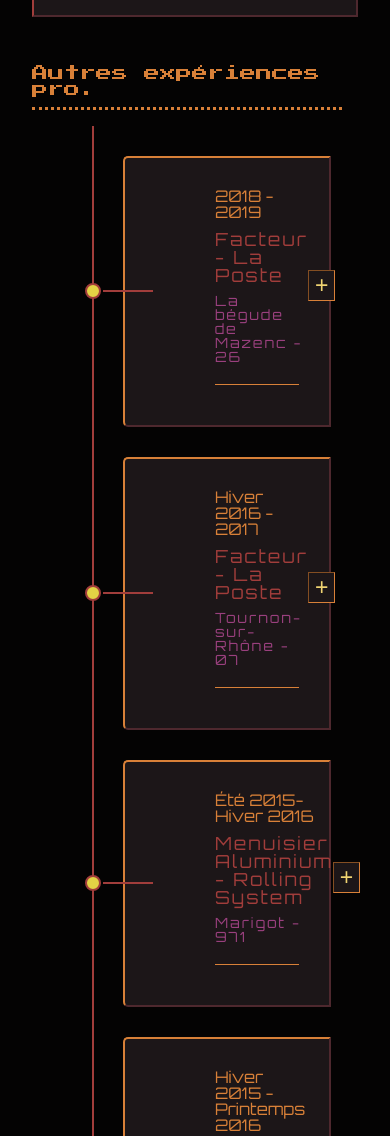
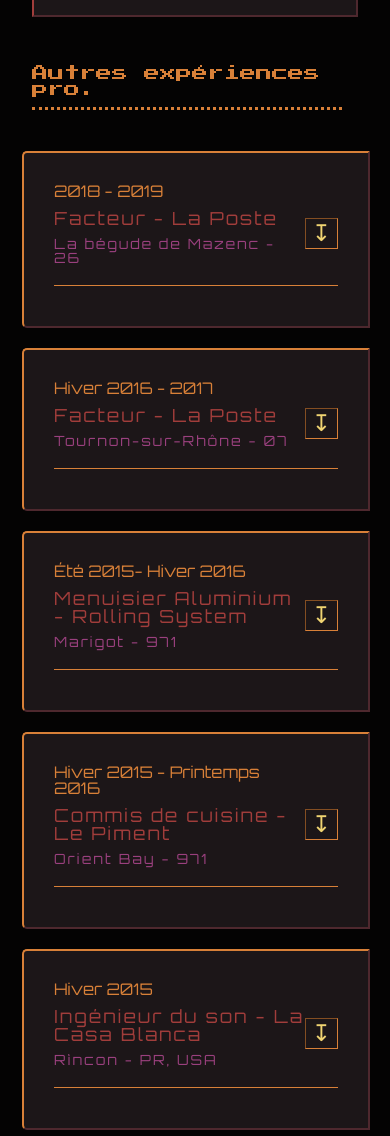
Before and after one commit to KillianCourvoisier/portfolio-killiancourvoisier, a React app: page / in a window 390 px wide. Shown: the part 1360-2496 px from the top of the page. Built offline with nearby package versions, Linux system fonts and the light colour scheme.

Commit message:
mobile adjustments

```diff
--- a/src/components/OtherJobs/index.js
+++ b/src/components/OtherJobs/index.js
@@ -28,7 +28,7 @@
               <h3>{item.localisation}</h3>
             </div>
             <button type="button" className="button" onClick={() => toggle(i)}>
-              {selected === i ? '-' : '+'}
+              {selected === i ? '↥' : '↧'}
             </button>
           </div>
           <div className={selected === i ? 'anecdote show' : 'anecdote'}>
--- a/src/components/OtherJobs/style.scss
+++ b/src/components/OtherJobs/style.scss
@@ -76,17 +76,8 @@
 }
 
 .container .date {
-  // position: absolute;
-  // display: inline-block;
-  // top: calc(50% - 8px);
-  // text-align: center;
-  // font-size: 14px;
-  // font-weight: bold;
   color: vars.$orange;
   margin-bottom: 10px;
-  // text-transform: uppercase;
-  // letter-spacing: 1px;
-  // z-index: 1;
 }
 
 .container.left .date {
@@ -167,51 +158,38 @@
   border: 1px inset vars.$orange;
   font-size: 23px;
   align-content: center;
+  align-items: center;
   background-color: vars.$grey;
   color: vars.$sand;
 }
 
 @media (max-width: 767.98px) {
+
+  .timeline {
+    display:flex;
+    flex-direction:column;
+    margin-left: 14px;
+  }
   .timeline::after {
-    left: 90px;
+    display: none;
   }
 
   .container {
     width: 100%;
-    padding-left: 120px;
-    padding-right: 30px;
+    padding: 10px 5px;
   }
-
   .container.right {
     left: 0%;
   }
 
   .container.left::after,
   .container.right::after {
-    left: 82px;
+    display:none;
   }
 
   .container.left::before,
   .container.right::before {
-    left: 100px;
-    border-color: transparent vars.$red transparent transparent;
+    display: none;
   }
 
-  .container.left .date,
-  .container.right .date {
-    right: auto;
-    left: 15px;
-  }
-
-  .container.left .icon,
-  .container.right .icon {
-    right: auto;
-    left: 146px;
-  }
-
-  .container.left .content,
-  .container.right .content {
-    padding: 30px 30px 30px 90px;
-    border-radius: 5px 0 0 5px;
-  }
 }
```
